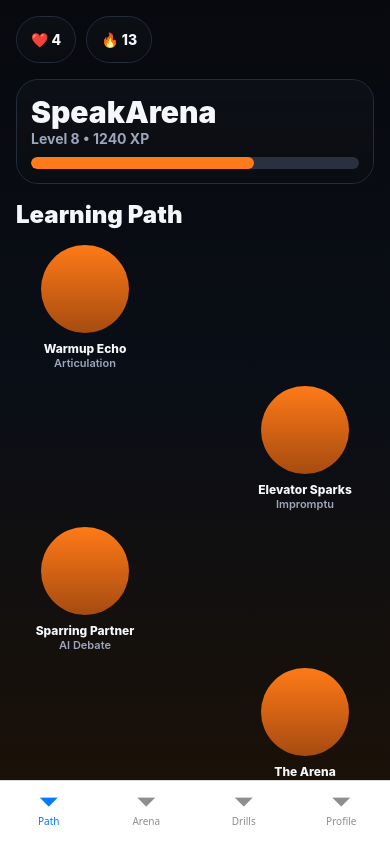
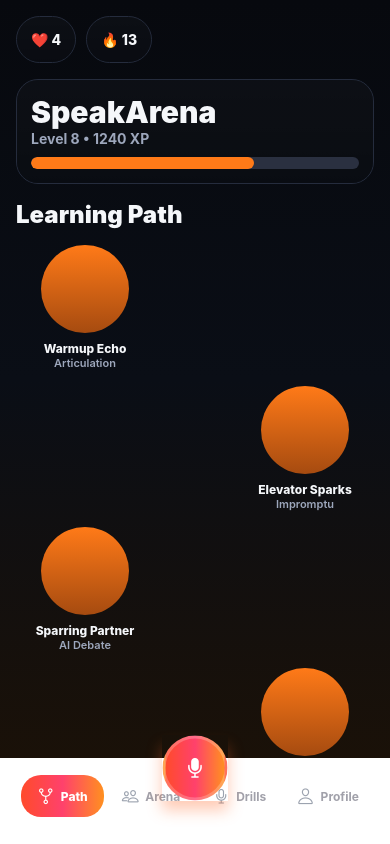
Before and after one commit to rishiopenclaw/hackai2026, a React Native app in the folder react-native-speakarena/: screen / in a window 390 px wide. Built offline with nearby package versions, Linux system fonts and the light colour scheme.

Commit message:
feat: add custom gradient tab bar with active chips and animated mic FAB

```diff
--- a/react-native-speakarena/src/App.js
+++ b/react-native-speakarena/src/App.js
@@ -7,6 +7,7 @@ import HomeScreen from './screens/HomeScreen';
 import ArenaScreen from './screens/ArenaScreen';
 import DrillsScreen from './screens/DrillsScreen';
 import ProfileScreen from './screens/ProfileScreen';
+import CustomTabBar from './components/CustomTabBar';
 import { colors } from './theme/colors';
 
 const Tab = createBottomTabNavigator();
@@ -17,10 +18,10 @@ export default function App() {
       <NavigationContainer>
         <StatusBar style="dark" />
         <Tab.Navigator
+          tabBar={(props) => <CustomTabBar {...props} />}
           screenOptions={{
             headerShown: false,
-            tabBarActiveTintColor: colors.green,
-            tabBarStyle: { height: 64, paddingBottom: 8 },
+            sceneStyle: { backgroundColor: colors.bg },
           }}
         >
           <Tab.Screen name="Path" component={HomeScreen} />
--- /dev/null
+++ b/react-native-speakarena/src/components/CustomTabBar.js
@@ -0,0 +1,136 @@
+import React, { useEffect, useRef } from 'react';
+import { View, Text, Pressable, StyleSheet, Animated } from 'react-native';
+import { LinearGradient } from 'expo-linear-gradient';
+import { Ionicons } from '@expo/vector-icons';
+
+const SUNSET = ['#FF4B2B', '#FF416C', '#FF9020'];
+
+const ICONS = {
+  Path: 'git-network-outline',
+  Arena: 'people-outline',
+  Drills: 'mic-outline',
+  Profile: 'person-outline',
+};
+
+export default function CustomTabBar({ state, descriptors, navigation }) {
+  const pulse = useRef(new Animated.Value(1)).current;
+
+  useEffect(() => {
+    const loop = Animated.loop(
+      Animated.sequence([
+        Animated.timing(pulse, { toValue: 1.12, duration: 700, useNativeDriver: true }),
+        Animated.timing(pulse, { toValue: 1, duration: 700, useNativeDriver: true }),
+      ])
+    );
+    loop.start();
+    return () => loop.stop();
+  }, [pulse]);
+
+  const goToArena = () => {
+    const arenaIndex = state.routes.findIndex((r) => r.name === 'Arena');
+    if (arenaIndex >= 0) {
+      navigation.navigate(state.routes[arenaIndex].name);
+    }
+  };
+
+  return (
+    <View style={styles.wrap}>
+      <View style={styles.barShell}>
+        {state.routes.map((route, index) => {
+          const isFocused = state.index === index;
+          const onPress = () => {
+            const event = navigation.emit({
+              type: 'tabPress',
+              target: route.key,
+              canPreventDefault: true,
+            });
+            if (!isFocused && !event.defaultPrevented) {
+              navigation.navigate(route.name);
+            }
+          };
+
+          return (
+            <Pressable key={route.key} onPress={onPress} style={styles.tabBtn}>
+              {isFocused ? (
+                <LinearGradient colors={SUNSET} start={{ x: 0, y: 0.5 }} end={{ x: 1, y: 0.5 }} style={styles.activeChip}>
+                  <Ionicons name={ICONS[route.name]} size={18} color="#FFFFFF" />
+                  <Text style={styles.activeText}>{route.name}</Text>
+                </LinearGradient>
+              ) : (
+                <View style={styles.inactiveChip}>
+                  <Ionicons name={ICONS[route.name]} size={18} color="#9CA3AF" />
+                  <Text style={styles.inactiveText}>{route.name}</Text>
+                </View>
+              )}
+            </Pressable>
+          );
+        })}
+      </View>
+
+      <Animated.View style={[styles.fabWrap, { transform: [{ scale: pulse }] }]}>
+        <Pressable onPress={goToArena} style={{ borderRadius: 34 }}>
+          <LinearGradient colors={SUNSET} start={{ x: 0, y: 0.5 }} end={{ x: 1, y: 0.5 }} style={styles.fab}>
+            <Ionicons name="mic" size={24} color="#FFFFFF" />
+          </LinearGradient>
+        </Pressable>
+      </Animated.View>
+    </View>
+  );
+}
+
+const styles = StyleSheet.create({
+  wrap: {
+    position: 'relative',
+    paddingHorizontal: 12,
+    paddingBottom: 18,
+    paddingTop: 8,
+    backgroundColor: 'transparent',
+  },
+  barShell: {
+    flexDirection: 'row',
+    borderRadius: 28,
+    borderWidth: 1,
+    borderColor: 'rgba(255,255,255,0.08)',
+    backgroundColor: 'rgba(255,255,255,0.04)',
+    padding: 8,
+    gap: 6,
+  },
+  tabBtn: { flex: 1 },
+  activeChip: {
+    borderRadius: 20,
+    height: 42,
+    alignItems: 'center',
+    justifyContent: 'center',
+    flexDirection: 'row',
+    gap: 6,
+  },
+  inactiveChip: {
+    borderRadius: 20,
+    height: 42,
+    alignItems: 'center',
+    justifyContent: 'center',
+    flexDirection: 'row',
+    gap: 6,
+  },
+  activeText: { color: '#FFFFFF', fontWeight: '800', fontSize: 12 },
+  inactiveText: { color: '#A1A1AA', fontWeight: '700', fontSize: 12 },
+  fabWrap: {
+    position: 'absolute',
+    alignSelf: 'center',
+    top: -22,
+    shadowColor: '#FF6A2C',
+    shadowOffset: { width: 0, height: 10 },
+    shadowOpacity: 0.35,
+    shadowRadius: 14,
+    elevation: 16,
+  },
+  fab: {
+    width: 64,
+    height: 64,
+    borderRadius: 32,
+    alignItems: 'center',
+    justifyContent: 'center',
+    borderWidth: 3,
+    borderColor: 'rgba(255,255,255,0.22)',
+  },
+});
```
